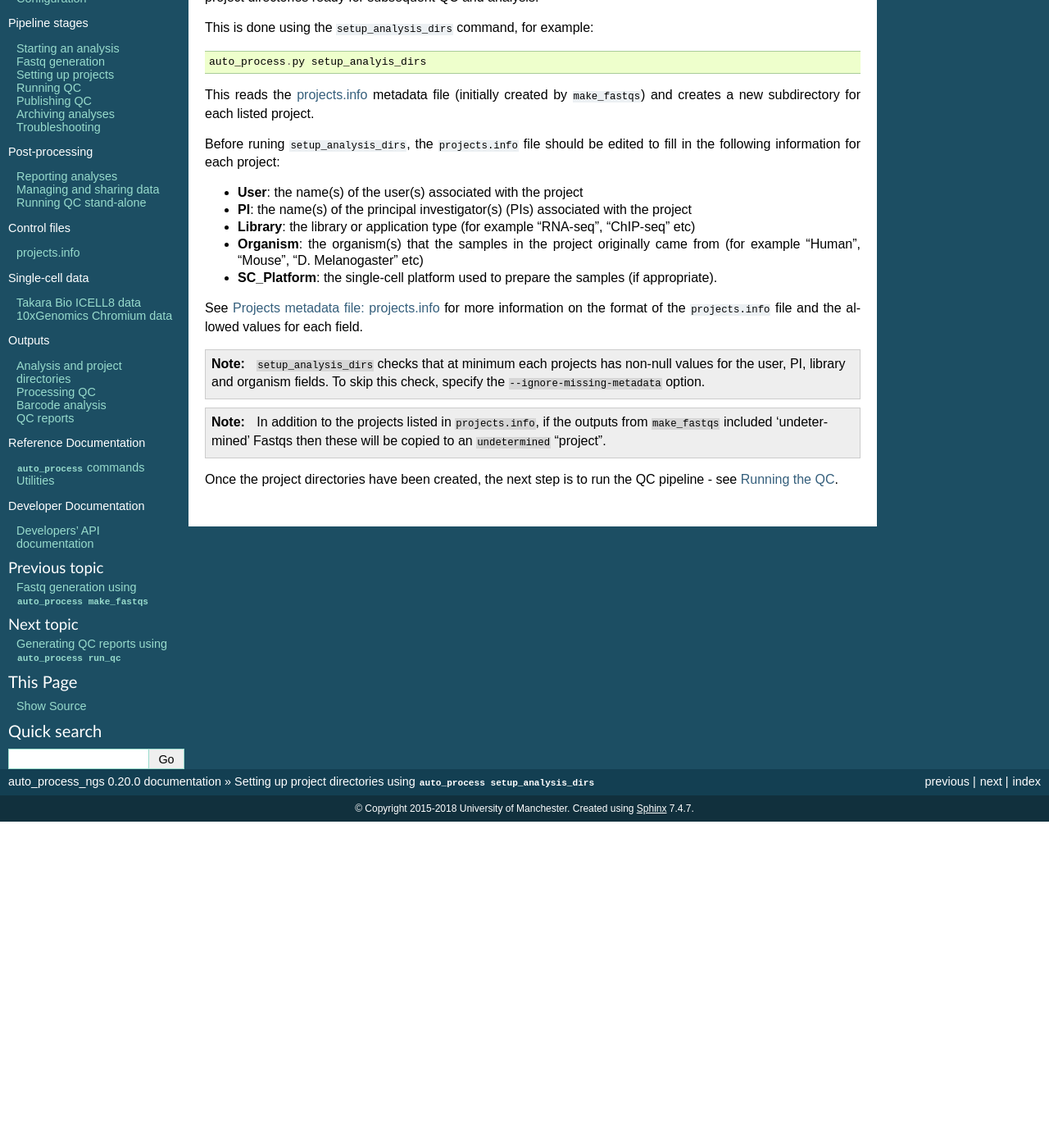
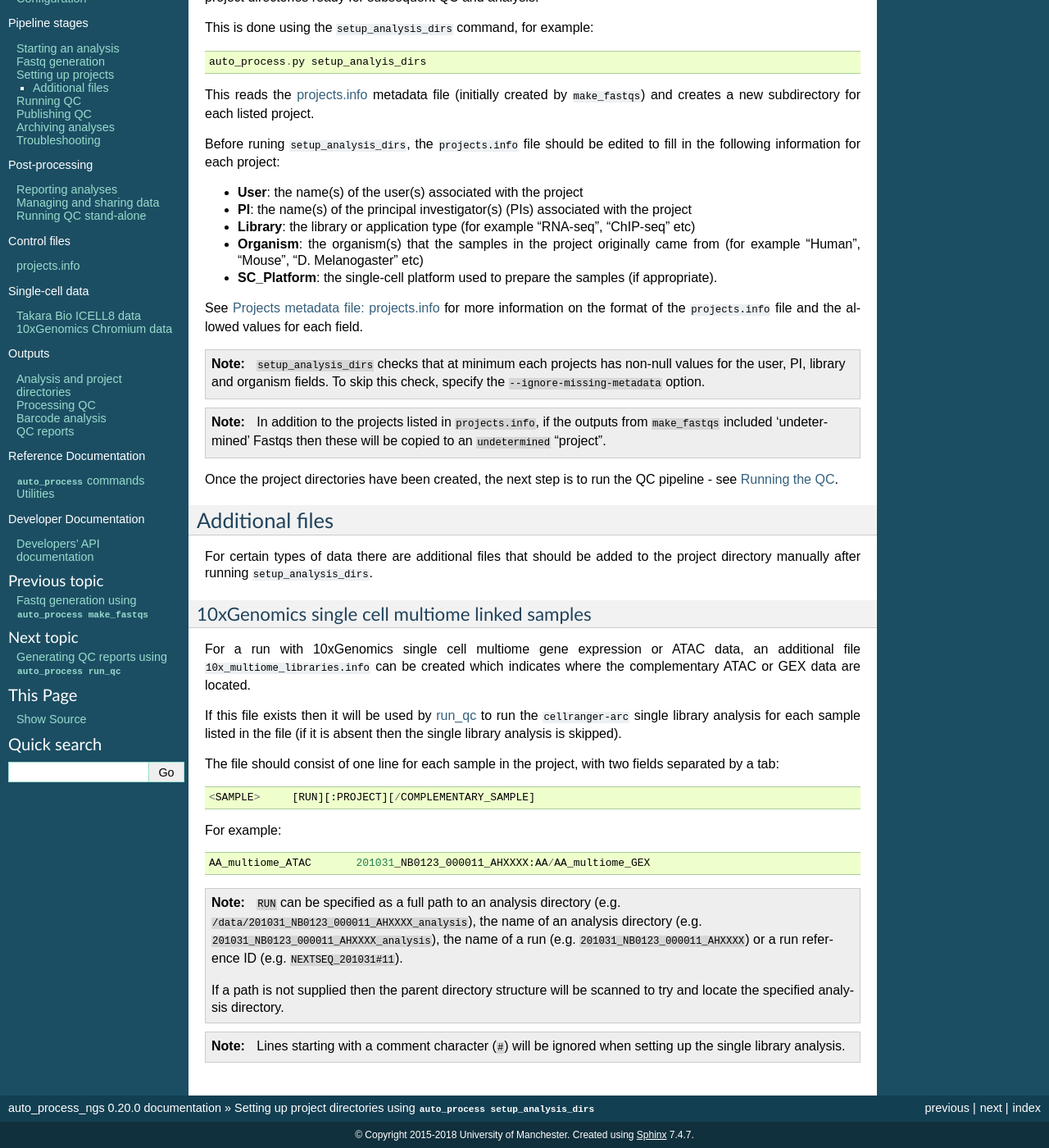
Before and after one commit to fls-bioinformatics-core/auto_process_ngs, a Sphinx documentation site: the page built from docs/source/using/setup_analysis_dirs.rst, in a window 1280 px wide and 1400 px high, scrolled down 169 px. Shown: the whole window at 82% size. Built offline with Sphinx 7.4.7, drawn with Linux system fonts in a browser that asks for light colours; before the commit the page ends 1171 px from its top, so only the background shows below that.

Commit message:
Further updates to documentation for handling 10xGenomics single cell multiome data.

```diff
--- a/docs/source/configuration.rst
+++ b/docs/source/configuration.rst
@@ -345,6 +345,7 @@ for individual tasks with the Fastq generation pipeline:
 * ``bcl2fastq``
 * ``cellranger_mkfastq``
 * ``cellranger_atac_mkfastq``
+* ``cellranger_arc_mkfastq``
 
 If any of these are defined then they will be loaded for the relevant
 tasks in the Fastq generation pipeline.
--- a/docs/source/using/make_fastqs.rst
+++ b/docs/source/using/make_fastqs.rst
@@ -235,7 +235,7 @@ This will generate the Fastqs in the specified output directory
    behaviour of ``cellranger-atac mkfastqs``, for example setting the
    jobmode (see :ref:`10xgenomics-additional-options`).
 
-.. _make_fastqs-10x_atac-protocol:
+.. _make_fastqs-10x_multiome-protocol:
 
 10xGenomics single cell Multiome ATAC + GEX data (``--protocol=10x_multiome``)
 ******************************************************************************
@@ -253,6 +253,9 @@ which fetches the data and runs ``cellranger-atac mkfastq``.
 This will generate the Fastqs in the specified output directory
 (e.g. ``bcl2fastq``) along with an HTML report derived from the
 ``cellranger-arc`` JSON QC summary file, statistics for the Fastqs.
+
+By default adapter trimming is automatically disabled by removing
+the adapter sequences in the sample sheet.
 
 .. note::
 
--- a/docs/source/using/setup_analysis_dirs.rst
+++ b/docs/source/using/setup_analysis_dirs.rst
@@ -46,3 +46,57 @@ See :doc:`projects_info` for more information on the format of the
 
 Once the project directories have been created, the next step is to
 run the QC pipeline - see :doc:`Running the QC <run_qc>`.
+
+----------------
+Additional files
+----------------
+
+For certain types of data there are additional files that should
+be added to the project directory manually after running
+``setup_analysis_dirs``.
+
+.. _10x_multiome_libraries_info:
+
+10xGenomics single cell multiome linked samples
+^^^^^^^^^^^^^^^^^^^^^^^^^^^^^^^^^^^^^^^^^^^^^^^
+
+For a run with 10xGenomics single cell multiome gene expression or
+ATAC data, an additional file ``10x_multiome_libraries.info`` can
+be created which indicates where the complementary ATAC or GEX
+data are located.
+
+If this file exists then it will be used by :doc:`run_qc <run_qc>`
+to run the ``cellranger-arc`` single library analysis for each sample
+listed in the file (if it is absent then the single library analysis
+is skipped).
+
+The file should consist of one line for each sample in the project,
+with two fields separated by a tab:
+
+::
+
+   <SAMPLE>     [RUN][:PROJECT][/COMPLEMENTARY_SAMPLE]
+
+For example:
+
+::
+
+   AA_multiome_ATAC       201031_NB0123_000011_AHXXXX:AA/AA_multiome_GEX
+
+.. note::
+
+   ``RUN`` can be specified as a full path to an analysis
+   directory (e.g. ``/data/201031_NB0123_000011_AHXXXX_analysis``),
+   the name of an analysis directory (e.g.
+   ``201031_NB0123_000011_AHXXXX_analysis``), the name of a run
+   (e.g. ``201031_NB0123_000011_AHXXXX``) or a run reference ID
+   (e.g. ``NEXTSEQ_201031#11``).
+
+   If a path is not supplied then the parent directory
+   structure will be scanned to try and locate the specified
+   analysis directory.
+
+.. note::
+
+   Lines starting with a comment character (``#``) will be
+   ignored when setting up the single library analysis.
```
Also changed, not shown: docs/source/requirements.rst (+19 -7 lines), docs/source/using/run_qc.rst (+8 -0 lines).
